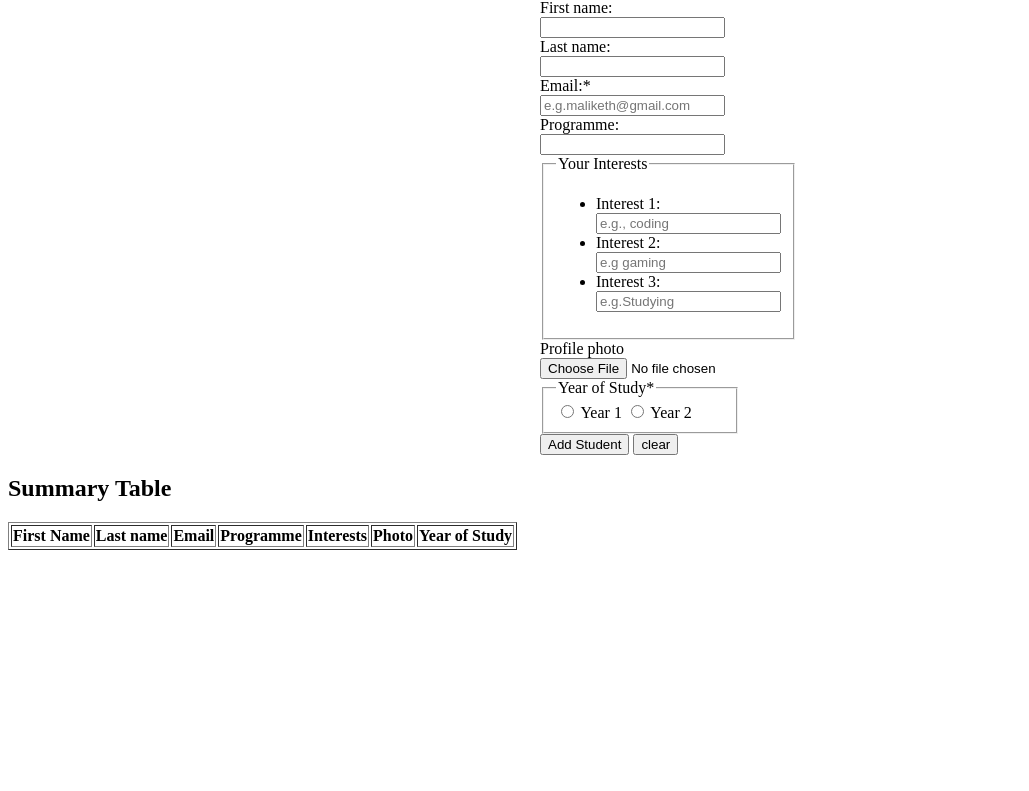
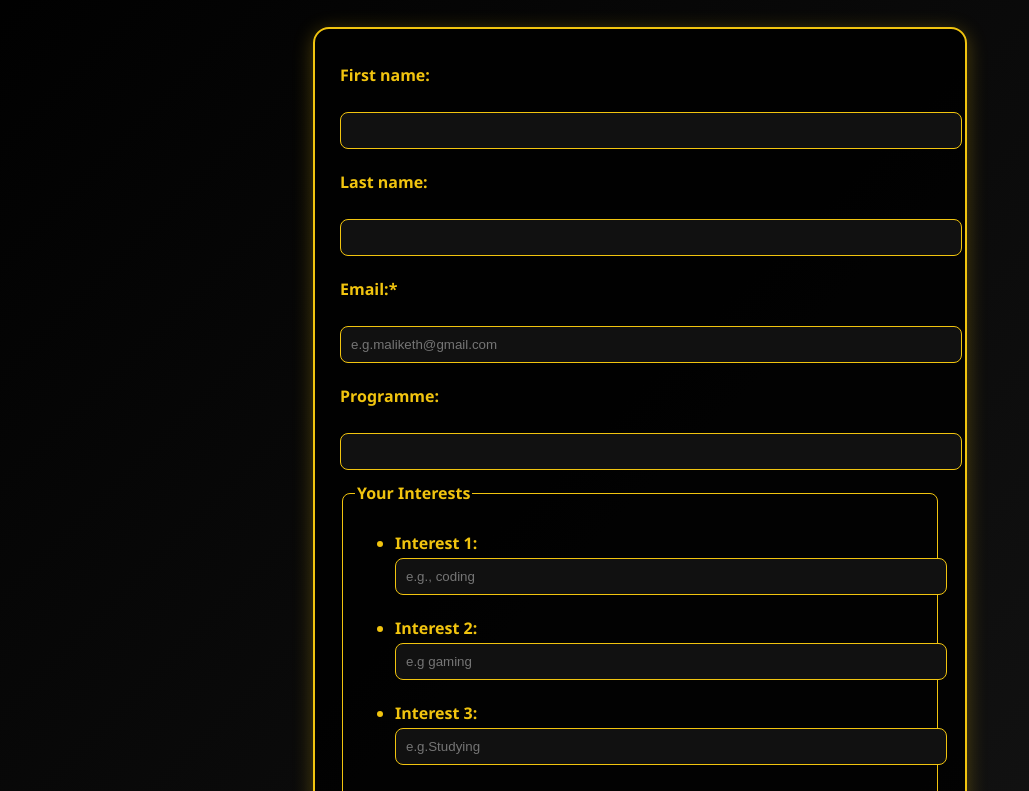
Before and after one commit to Metatron-1/RegistrationProfileCards-Lab-4, a plain HTML site: page code files/index.html in a window 1280 px wide. Shown: the part 101-892 px from the top of the page, without its empty margins (0-1029 px from the left). Before the commit the page ends 800 px from the top, so only its background shows below. Drawn offline with Linux system fonts and the light colour scheme.

Commit message:
styling the html form

```diff
--- a/code files/index.html
+++ b/code files/index.html
@@ -4,11 +4,12 @@
         <title>Welcome</title>
         <link rel="icon" type="image/x-icon" href="/RegistrationProfileCards/code files/images/midra.ico">
         <meta charset="utf-8">
+        <link rel="stylesheet" href="style.css"
     </head>
     <body>
         <h1 style="width: 200px; margin:auto;">Welcome Student</h1><br>
 
-        <div style="width: 200px; margin:auto;" class="Form-container">
+        <div class="Form-container">
         <form id="regform" novalidate>
             <label for="fname">First name:</label><br>
             <input type="text" id="fname" name="fname"><br>
--- a/code files/style.css
+++ b/code files/style.css
@@ -0,0 +1,128 @@
+/* General body styles */
+body {
+    font-family: 'Segoe UI', Tahoma, Geneva, Verdana, sans-serif;
+    margin: 0;
+    padding: 0;
+    background: linear-gradient(135deg, #000000, #1a1a1a);
+    color: #f1c40f; /* gold */
+    min-height: 100vh;
+    display: flex;
+    flex-direction: column;
+    align-items: center;
+}
+
+/* Headings */
+h1, h2 {
+    text-align: center;
+    color: #f1c40f;
+    margin: 20px 0;
+}
+
+/* Form container (centered) */
+.Form-container {
+    width: 80%;
+    max-width: 600px;
+    background: rgba(0, 0, 0, 0.85);
+    border: 2px solid #f1c40f;
+    border-radius: 16px;
+    padding: 25px;
+    margin: 20px auto;
+    box-shadow: 0 4px 20px rgba(241, 196, 15, 0.3);
+}
+
+/* Profile cards (below form) */
+#cards-container {
+    width: 80%;
+    max-width: 700px;
+    min-height: 150px;
+    background: rgba(0, 0, 0, 0.85);
+    border: 2px solid #f1c40f;
+    border-radius: 16px;
+    padding: 20px;
+    margin: 20px auto;
+    box-shadow: 0 4px 20px rgba(241, 196, 15, 0.3);
+}
+
+/* Form elements */
+form label {
+    font-weight: bold;
+    display: block;
+    margin: 10px 0 4px;
+}
+
+form input[type="text"],
+form input[type="email"],
+form input[type="file"] {
+    width: 100%;
+    padding: 10px;
+    border: 1px solid #f1c40f;
+    border-radius: 8px;
+    margin-bottom: 12px;
+    background: #111;
+    color: #f1c40f;
+}
+
+form fieldset {
+    border: 1px solid #f1c40f;
+    border-radius: 8px;
+    margin-bottom: 15px;
+    padding: 12px;
+}
+
+form legend {
+    font-weight: bold;
+    color: #f1c40f;
+}
+
+form button {
+    background: linear-gradient(90deg, #f1c40f, #cfa600);
+    border: none;
+    padding: 10px 18px;
+    margin-right: 10px;
+    border-radius: 8px;
+    color: #000;
+    font-weight: bold;
+    cursor: pointer;
+    transition: transform 0.2s ease-in-out, background 0.3s;
+}
+
+form button:hover {
+    transform: scale(1.05);
+    background: linear-gradient(90deg, #ffd700, #f1c40f);
+}
+
+/* Summary table */
+#summary-table {
+    width: 90%;
+    margin: 40px auto 20px;
+    border-collapse: collapse;
+    background: rgba(0,0,0,0.9);
+    border: 2px solid #f1c40f;
+    border-radius: 12px;
+    overflow: hidden;
+    box-shadow: 0 4px 20px rgba(241, 196, 15, 0.3);
+    color: #f1c40f;
+}
+
+#summary-table th, #summary-table td {
+    padding: 12px;
+    text-align: left;
+    border-bottom: 1px solid #444;
+}
+
+#summary-table th {
+    background: #f1c40f;
+    color: #000;
+}
+
+/* Responsive design */
+@media (max-width: 768px) {
+    .Form-container,
+    #cards-container {
+        width: 95%;
+    }
+
+    #summary-table {
+        width: 50%;
+    }
+}
```
